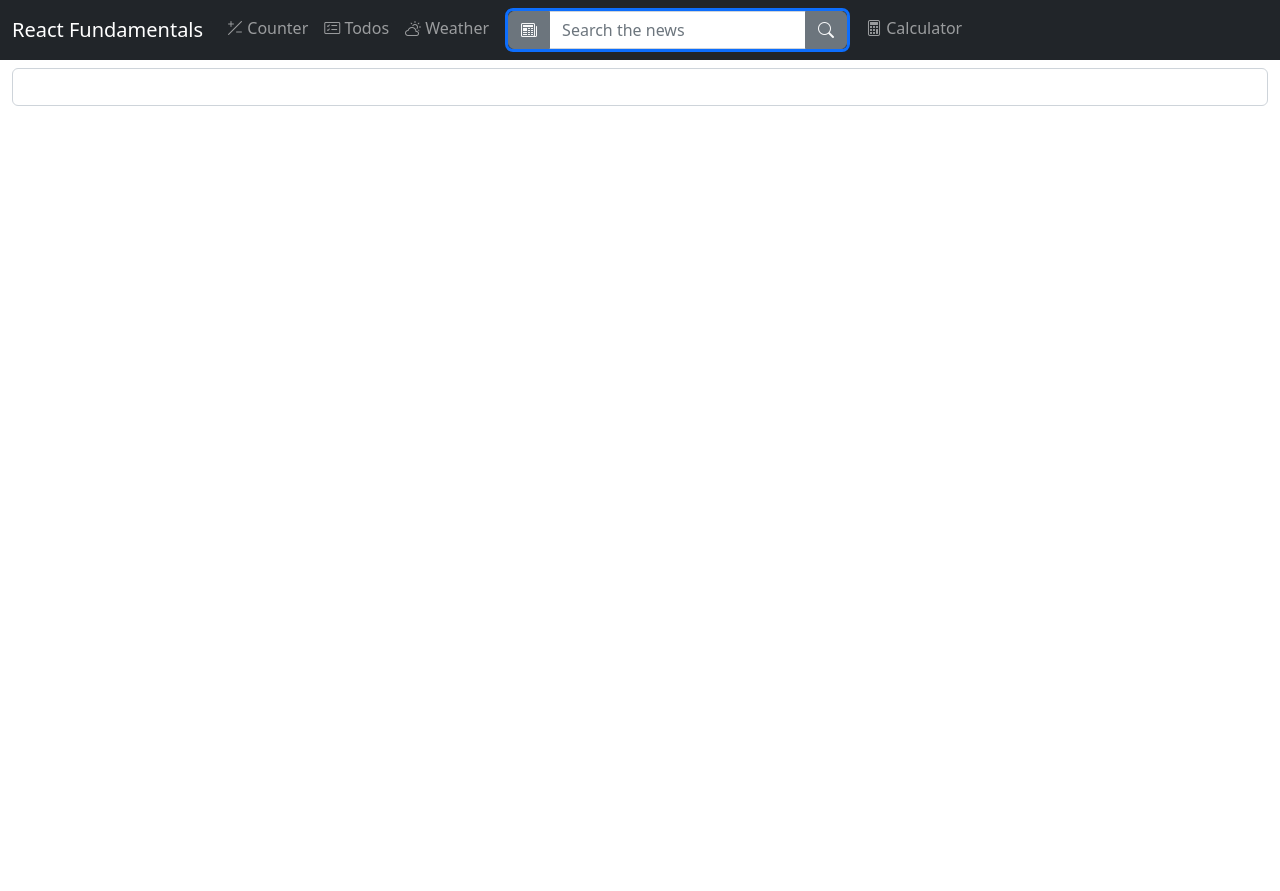
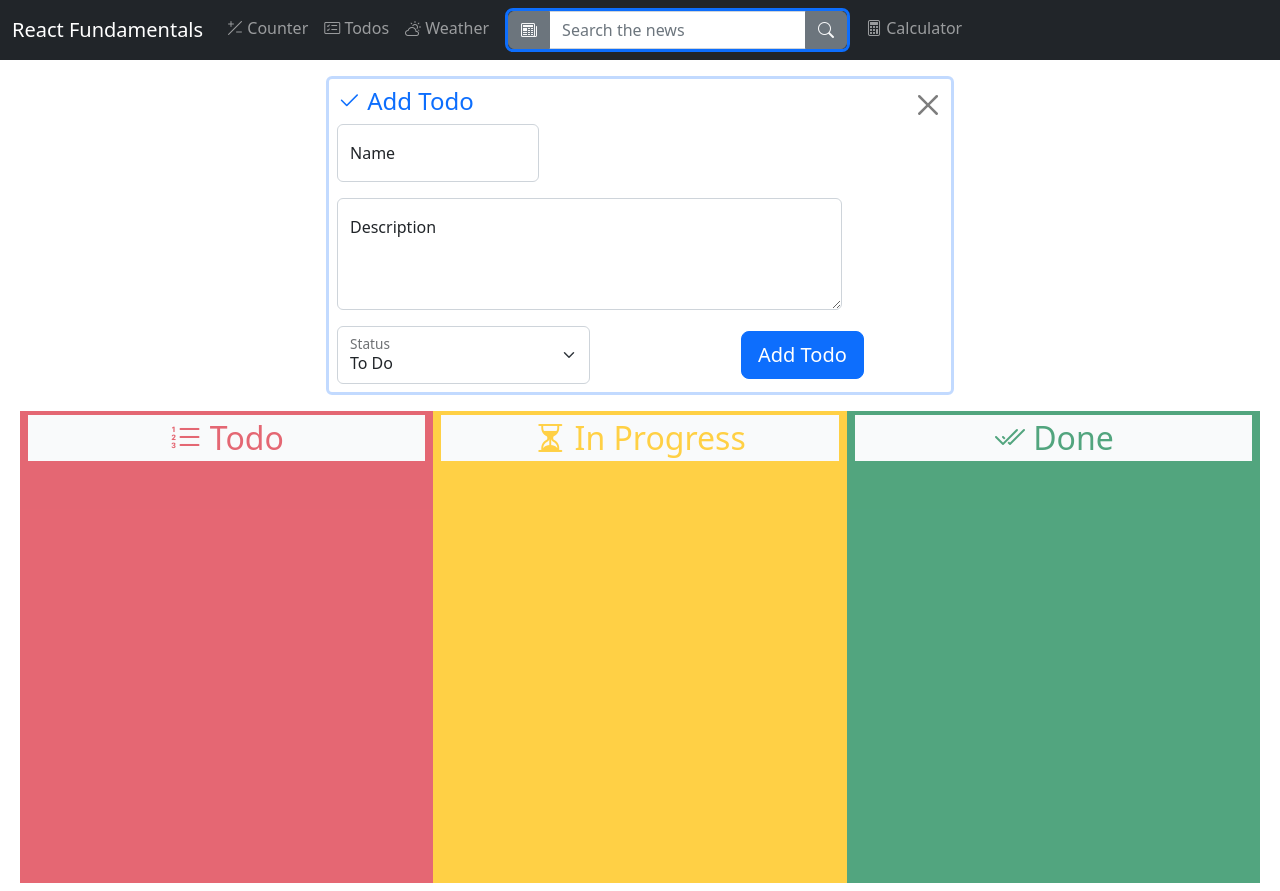
Before and after one commit to jonathanfady/react-fundamentals, a React (Create React App) app: page /todos in a window 1280 px wide. Before the commit the page ends 800 px from the top, so only its background shows below. Built offline with nearby package versions, Linux system fonts and the light colour scheme.

Commit message:
Create Todo with Kanban board, using useReducer, modals, forms and cards.

```diff
--- a/src/App.js
+++ b/src/App.js
@@ -5,7 +5,7 @@ export default function App(props) {
     return (
         <>
             <Navbar />
-            <div className="container-fluid">
+            <div className="container-fluid mt-3">
                 <Outlet />
             </div>
         </>
--- a/src/Calculator/Calculator.js
+++ b/src/Calculator/Calculator.js
@@ -94,7 +94,7 @@ export default function Calculator(props) {
 
     return (
         <>
-            <div className="container mt-3 px-0 justify-content-center border border-4 border-secondary rounded-1" style={{ maxWidth: '40rem' }}>
+            <div className="container px-0 justify-content-center border border-4 border-secondary rounded-1" style={{ maxWidth: '40rem' }}>
                 <div className="col-12 p-2 bg-dark text-light text-end text-break">
                     <div className="text-muted h4" style={{ minHeight: '3rem' }}>{formatOperand(previousOperand)} {operation}</div>
                     <div className="h1 mb-0" style={{ minHeight: '3rem' }}>{formatOperand(currentOperand)}</div>
--- a/src/Counter.js
+++ b/src/Counter.js
@@ -21,7 +21,7 @@ function Counter(props) {
     }
 
     return (
-        <div className="container text-center mt-3">
+        <div className="container text-center">
             <div className="d-flex flex-row justify-content-center ">
                 <button className="px-4 btn btn-lg rounded-0 btn-outline-secondary" onClick={decrement}>-</button>
                 <div className="px-4 h1">{state.count}</div>
--- /dev/null
+++ b/src/Todos/AddTodo.js
@@ -0,0 +1,71 @@
+import { useRef } from 'react';
+
+export default function AddTodo({ dispatch }) {
+    const name = useRef();
+    const description = useRef();
+    const status = useRef();
+
+    function handleSubmit(e) {
+        e.preventDefault();
+
+        if ((name.current.value === "") || (description.current.value === "")) {
+            return;
+        }
+
+        dispatch({
+            type: 'add-todo',
+            payload: {
+                name: name.current.value,
+                description: description.current.value,
+                status: status.current.value
+            }
+        });
+
+        name.current.value = null;
+        description.current.value = null;
+        status.current.value = "to-do";
+    }
+
+    return (
+        <>
+            <form className="container border border-primary border-3 rounded border-opacity-25 p-2 w-50"
+                onSubmit={handleSubmit}>
+                <div className="d-flex justify-content-between align-items-center"
+                    data-bs-toggle="collapse" data-bs-target="#addTodoCollapse">
+                    <h4 className="text-primary"><i className="bi bi-check2"></i> Add Todo</h4>
+                    <button type="button" className="btn btn-close btn-lg"></button>
+                </div>
+                <div className="collapse show" id="addTodoCollapse">
+                    <div className="col-4 form-floating mb-3">
+                        <input type="text" id="addTodoName" ref={name}
+                            className="form-control" placeholder="Todo Name"
+                            required />
+                        <label htmlFor="addTodoName">Name</label>
+                    </div>
+                    <div className="col-10 form-floating mb-3">
+                        <textarea id="addTodoDescription" ref={description}
+                            className="form-control" placeholder="Todo Description"
+                            style={{ minHeight: '7rem' }}
+                            required></textarea>
+                        <label htmlFor="addTodoDescription">Description</label>
+                    </div>
+                    <div className="d-flex justify-content-between align-items-center">
+                        <div className="col-5 form-floating">
+                            <select id="addTodoStatus" ref={status}
+                                className="form-select" aria-label="Todo Status" defaultValue="to-do"
+                                required>
+                                <option value="to-do">To Do</option>
+                                <option value="in-progress">In Progress</option>
+                                <option value="done">Done</option>
+                            </select>
+                            <label htmlFor="addTodoStatus">Status</label>
+                        </div>
+                        <div className="col-4">
+                            <button type="submit" className="btn btn-lg btn-primary">Add Todo</button>
+                        </div>
+                    </div>
+                </div>
+            </form>
+        </>
+    )
+}
--- /dev/null
+++ b/src/Todos/EditTodo.js
@@ -0,0 +1,74 @@
+import { useState } from 'react';
+
+export default function EditTodo({ todo, dispatch }) {
+    const [name, setName] = useState(todo.name);
+    const [description, setDescription] = useState(todo.description);
+    const [status, setStatus] = useState(todo.status);
+
+    function handleNameChange(e) {
+        setName(e.target.value);
+    }
+
+    function handleDescriptionChange(e) {
+        setDescription(e.target.value);
+    }
+
+    function handleStatusChange(e) {
+        setStatus(e.target.value);
+    }
+
+    function handleClick() {
+        if ((name === "") || (description === "")) {
+            return false;
+        }
+
+        dispatch({
+            type: 'edit-todo',
+            payload: { id: todo.id, name, description, status }
+        });
+    }
+
+    return (
+        <div className="modal fade" id={"editTodoModal" + todo.id} tabIndex="-1" aria-labelledby="editTodoModalLabel" aria-hidden="true">
+            <div className="modal-dialog modal-dialog-centered">
+                <div className="modal-content">
+                    <div className="modal-header">
+                        <h5 className="modal-title text-primary"><i className="bi bi-check2"></i> Edit Todo</h5>
+                        <button type="button" className="btn-close" data-bs-dismiss="modal" aria-label="Close"></button>
+                    </div>
+                    <div className="modal-body">
+                        <div className="col-4 form-floating mb-3">
+                            <input type="text" id="editTodoName"
+                                value={name}
+                                onChange={handleNameChange}
+                                className="form-control" placeholder="Todo Name" />
+                            <label htmlFor="editTodoName">Name</label>
+                        </div>
+                        <div className="col-10 form-floating mb-3">
+                            <textarea id="editTodoDescription"
+                                value={description}
+                                onChange={handleDescriptionChange}
+                                className="form-control" placeholder="Todo Description"
+                                style={{ minHeight: '7rem' }}></textarea>
+                            <label htmlFor="editTodoDescription">Description</label>
+                        </div>
+                        <div className="col-5 form-floating">
+                            <select id="editTodoStatus"
+                                value={status}
+                                onChange={handleStatusChange}
+                                className="form-select" aria-label="Todo Status">
+                                <option value="to-do">To Do</option>
+                                <option value="in-progress">In Progress</option>
+                                <option value="done">Done</option>
+                            </select>
+                            <label htmlFor="editTodoStatus">Status</label>
+                        </div>
+                    </div>
+                    <div className="modal-footer">
+                        <button type="button" className="btn btn-primary" data-bs-dismiss="modal" onClick={handleClick}>Save changes</button>
+                    </div>
+                </div>
+            </div>
+        </div>
+    )
+}
--- a/src/Todos/Todos.js
+++ b/src/Todos/Todos.js
@@ -1,48 +1,73 @@
 import { useState, useReducer } from 'react';
 import Todo from './Todo';
+import AddTodo from './AddTodo';
+import EditTodo from './EditTodo';
 
-function reducer(todos, action) {
-    switch (action.type) {
+function reducer(todos, { type, payload }) {
+    switch (type) {
         case 'add-todo':
-            return [...todos, addTodo(action.payload.name)];
-        case 'toggle-todo':
+            return [...todos, addTodo(payload)];
+        case 'edit-todo':
             return todos.map(todo => {
-                if (todo.id === action.payload.id) {
-                    return { ...todo, complete: !todo.complete };
+                if (todo.id === payload.id) {
+                    return { ...todo, name: payload.name, description: payload.description, status: payload.status };
+                }
+                return todo;
+            });
+        case 'update-todo':
+            return todos.map(todo => {
+                if (todo.id === payload.id) {
+                    return { ...todo, status: payload.status };
                 }
                 return todo;
             });
         case 'delete-todo':
-            return todos.filter(todo => todo.id !== action.payload.id);
+            return todos.filter(todo => todo.id !== payload.id);
         default:
             return todos;
     }
 }
 
-function addTodo(name) {
-    return { id: Date.now(), name: name, complete: false }
+function addTodo(payload) {
+    return { id: Date.now(), name: payload.name, description: payload.description, status: payload.status }
 }
 
 export default function Todos(props) {
-    const [name, setName] = useState('');
     const [todos, dispatch] = useReducer(reducer, []);
-
-    function handleSubmit(e) {
-        e.preventDefault();
-        dispatch({ type: 'add-todo', payload: { name: name } });
-        setName('');
-    }
-
-    console.log(todos);
 
     return (
         <>
-            <form className="my-2" onSubmit={handleSubmit}>
-                <input type="text" className='form-control' value={name} onChange={e => setName(e.target.value)} />
-            </form>
-            <ul className='list-group'>
-                {todos.map(todo => <Todo todo={todo} dispatch={dispatch} />)}
-            </ul>
+            <AddTodo dispatch={dispatch} />
+            <div className="row m-2 g-2 text-center" style={{ minHeight: '30rem' }}>
+                <div className="col bg-danger opacity-75">
+                    <h2 className="m-1 p-1 bg-light text-danger"><i className="bi bi-list-ol"></i> Todo</h2>
+                    <div className="row row-cols-1 g-2 m-1">
+                        {todos.map(todo => {
+                            if (todo.status === "to-do")
+                                return <Todo todo={todo} dispatch={dispatch} nextTodo="in-progress" />
+                        })}
+                    </div>
+                </div>
+                <div className="col bg-warning opacity-75">
+                    <h2 className="m-1 p-1 bg-light text-warning"><i className="bi bi-hourglass-split"></i> In Progress</h2>
+                    <div className="row row-cols-1 g-2 m-1">
+                        {todos.map(todo => {
+                            if (todo.status === "in-progress")
+                                return <Todo todo={todo} dispatch={dispatch} nextTodo="done" />
+                        })}
+                    </div>
+                </div>
+                <div className="col bg-success opacity-75">
+                    <h2 className="m-1 p-1 bg-light text-success"><i className="bi bi-check2-all"></i> Done</h2>
+                    <div className="row row-cols-1 g-2 m-1">
+                        {todos.map(todo => {
+                            if (todo.status === "done")
+                                return <Todo todo={todo} dispatch={dispatch} nextTodo="to-do" />
+                        })}
+                    </div>
+                </div>
+            </div>
+            {todos.map(todo => { return <EditTodo todo={todo} dispatch={dispatch} /> })}
         </>
     )
 }
```
Also changed, not shown: src/Todos/Todo.js (+26 -10 lines).
